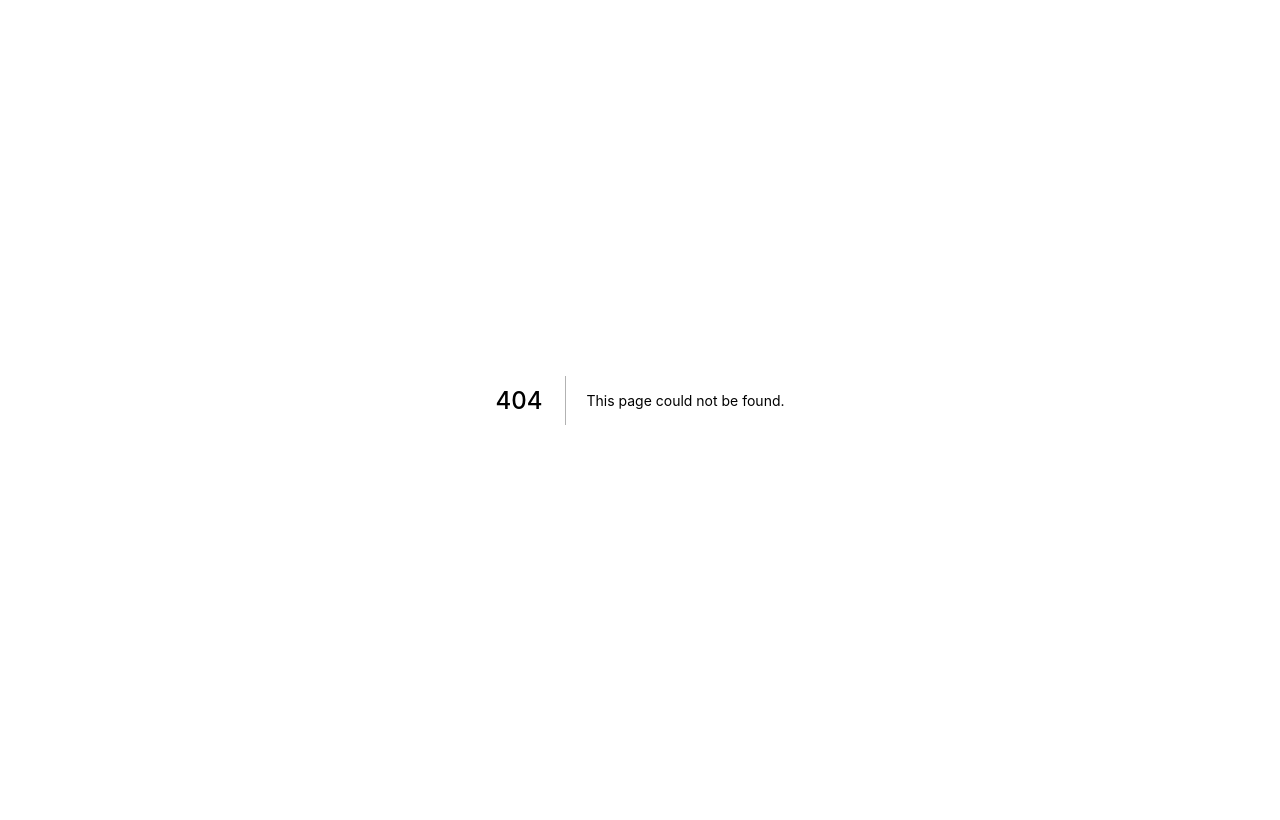
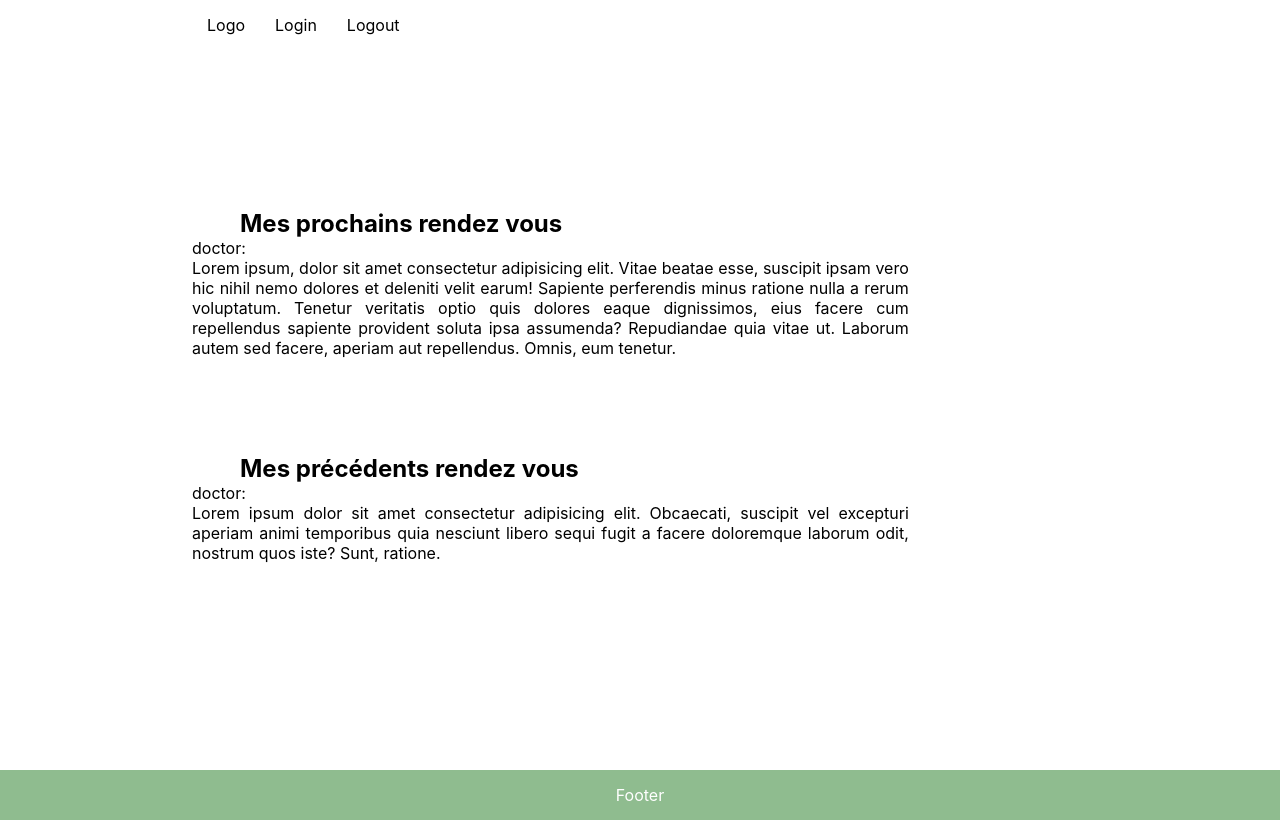
Before and after one commit to Miora-RAK/Doctolib-Groupe-3, a Next.js app: page /myAppointment in a window 1280 px wide. Before the commit this address had no page. Built offline with nearby package versions, Linux system fonts and the light colour scheme.

Commit message:
add appointment patient page

```diff
--- /dev/null
+++ b/pages/myAppointment.tsx
@@ -0,0 +1,34 @@
+import type { NextPage } from "next";
+import { Layout } from "../components/Layout";
+
+
+const MyAppointment: NextPage = () => {
+  return (
+    <>
+      <Layout>
+        <div>
+            <div className="appointment">
+                <h3 className="appointment-text">Mes prochains rendez vous</h3>
+                {/* A remplacer par rendez-vous de la collection RDV */}
+                <div>
+                    <p>doctor: </p>
+                    <p>Lorem ipsum, dolor sit amet consectetur adipisicing elit. Vitae beatae esse, suscipit ipsam vero hic nihil nemo dolores et deleniti velit earum! Sapiente perferendis minus ratione nulla a rerum voluptatum.
+                    Tenetur veritatis optio quis dolores eaque dignissimos, eius facere cum repellendus sapiente provident soluta ipsa assumenda? Repudiandae quia vitae ut. Laborum autem sed facere, aperiam aut repellendus. Omnis, eum tenetur.</p>
+                </div>
+            </div>
+            <div className="appointment">
+                <h3 className="appointment-text">Mes précédents rendez vous</h3>
+                 {/* A remplacer par historique de la collection RDV */}
+                <div>
+                <p>doctor: </p>
+                <p>Lorem ipsum dolor sit amet consectetur adipisicing elit. Obcaecati, suscipit vel excepturi aperiam animi temporibus quia nesciunt libero sequi fugit a facere doloremque laborum odit, nostrum quos iste? Sunt, ratione.</p>
+                </div>
+            </div>
+        </div>
+
+      </Layout>
+    </>
+  );
+};
+
+export default MyAppointment;
--- a/styles/style.css
+++ b/styles/style.css
@@ -144,3 +144,14 @@ form input {
   background: #006400;
   border: 1px solid #333;
 }
+/* myAppointment */
+.appointment{
+  margin-bottom: 6em;
+  max-width: 80%;
+  text-align: justify;
+}
+.appointment-text{
+  font-size: 1.5em;
+  margin-left: 2em;
+  margin-top: 2em;
+}
```
